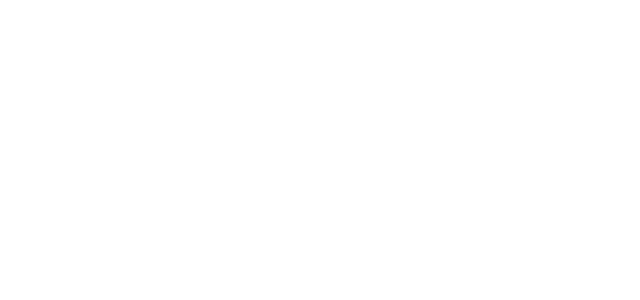
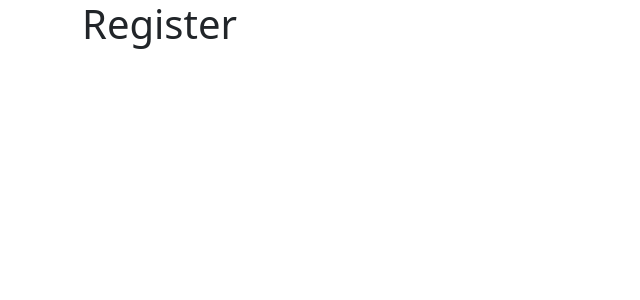
Before and after one commit to tandukar/mern-Blog, a React (Create React App) app in the folder client/: page /register in a window 1280 px wide. Before the commit this address had no page. Shown: the top 300 px of the page, without its empty margins (0-640 px from the left). Built offline with nearby package versions, Linux system fonts and the light colour scheme.

Commit message:
fixing routes

```diff
--- a/client/src/app.jsx
+++ b/client/src/app.jsx
@@ -16,7 +16,7 @@
           <Routes>
             <Route path='/' element={<Dashboard/>}></Route>
             <Route path='/login' element={<Login/>}></Route>
-            <Route path='/regsiter' element={<Register/>}></Route>
+            <Route path='/register' element={<Register/>}></Route>
           </Routes>
         </div>
       </Router>
--- a/client/src/components/pages/login/Login.jsx
+++ b/client/src/components/pages/login/Login.jsx
@@ -3,7 +3,10 @@
 
 function Login(){
     return(
-        <></>
+        <>
+           <div>
+            <h1>Login</h1>
+        </div></>
     );
 }
 
--- a/client/src/components/pages/register/Register.jsx
+++ b/client/src/components/pages/register/Register.jsx
@@ -1,10 +1,13 @@
 import React, { Component } from 'react';
 
 
-function Regsiter(){
+function Register(){
     return(
-        <></>
+        <>
+           <div>
+            <h1>Register</h1>
+        </div></>
     );
 }
 
-export default Regsiter;
+export default Register;
```
